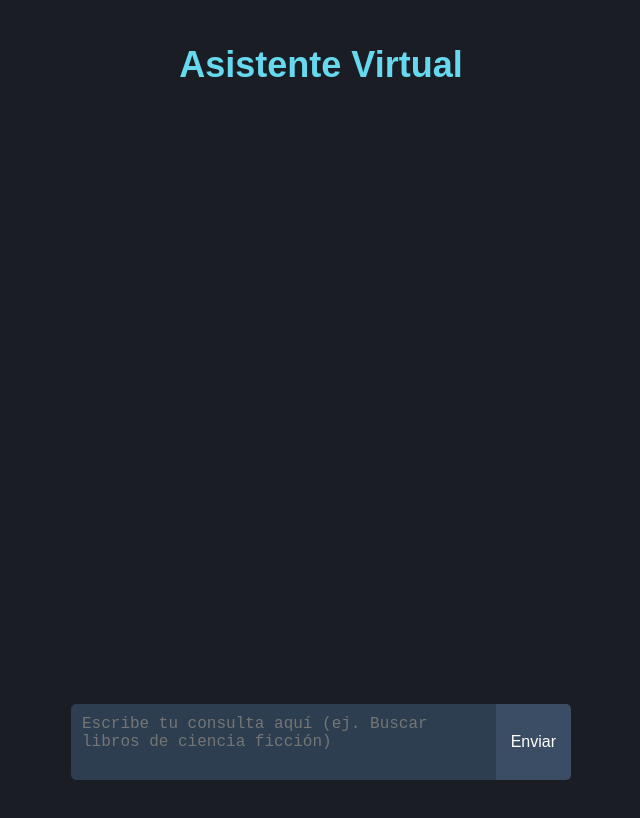
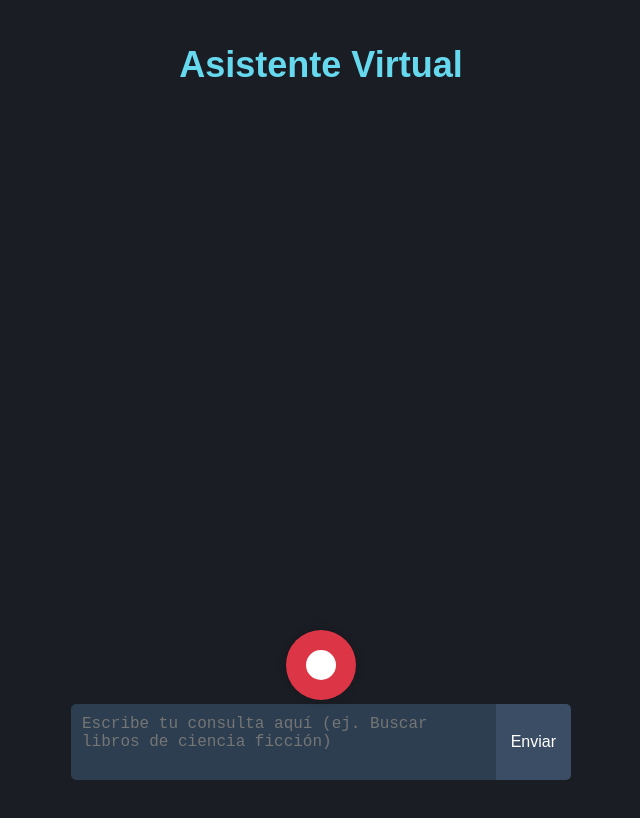
Before and after one commit to CJPD00/AI-agent, a React (Vite) app in the folder frontend/: page / in a window 1280 px wide. Shown: the top 818 px of the page, without its empty margins (319-959 px from the left). Built offline with nearby package versions, Linux system fonts and the light colour scheme.

Commit message:
voice implementation

```diff
--- a/frontend/src/App.css
+++ b/frontend/src/App.css
@@ -134,14 +134,54 @@ h1 {
   width: 100%;
 }
 
-/* @media (max-width: 768px) {
-  .response-area {
-    width: 90%;
+/* Record Button Styles */
+.record-button {
+  width: 70px;
+  height: 70px;
+  border-radius: 50%;
+  background-color: #dc3545;
+  border: none;
+  cursor: pointer;
+  display: flex;
+  justify-content: center;
+  align-items: center;
+  box-shadow: 0 0 10px rgba(0, 0, 0, 0.2);
+  transition: background-color 0.3s ease;
+  position: absolute;
+  bottom: 100px;
+}
+
+.record-button:hover {
+  background-color: #c82333;
+}
+
+.record-button:focus {
+  outline: none;
+}
+
+.record-icon {
+  width: 30px;
+  height: 30px;
+  border-radius: 50%;
+  background-color: white;
+}
+
+.record-button.recording {
+  background-color: #c82333;
+  animation: pulse 1s infinite;
+}
+
+@keyframes pulse {
+  0% {
+    transform: scale(1);
+    box-shadow: 0 0 10px rgba(0, 0, 0, 0.2);
   }
-
-  .query-area {
-    width: 100%;
-    margin-left: 0;
-    margin-right: 0;
+  50% {
+    transform: scale(1.1);
+    box-shadow: 0 0 20px rgba(0, 0, 0, 0.4);
   }
-} */
+  100% {
+    transform: scale(1);
+    box-shadow: 0 0 10px rgba(0, 0, 0, 0.2);
+  }
+}
--- a/frontend/src/App.jsx
+++ b/frontend/src/App.jsx
@@ -1,4 +1,4 @@
-import React, { useState } from "react";
+import React, { useState, useEffect } from "react";
 import "./App.css"; // Importa tu archivo de estilos CSS
 import axios from "axios";
 import { handleTextareaResize } from "./helpers/app/handleTextareaResize";
@@ -8,6 +8,57 @@ function App() {
   const [response, setResponse] = useState("");
   const [loading, setLoading] = useState(false);
   const [error, setError] = useState(null);
+  const [transcript, setTranscript] = useState("");
+  const [isListening, setIsListening] = useState(false);
+  const [recognition, setRecognition] = useState(null);
+  //const textareaRef = useRef(null);
+
+  useEffect(() => {
+    if ("webkitSpeechRecognition" in window) {
+      const newRecognition = new window.webkitSpeechRecognition();
+      newRecognition.continuous = true;
+      newRecognition.interimResults = true;
+      newRecognition.lang = "es-ES";
+
+      newRecognition.onresult = (event) => {
+        let finalTranscript = "";
+        for (let i = event.resultIndex; i < event.results.length; i++) {
+          finalTranscript += event.results[i][0].transcript;
+        }
+        setTranscript(finalTranscript);
+      };
+
+      newRecognition.onstart = () => {
+        setIsListening(true);
+      };
+
+      newRecognition.onend = () => {
+        setIsListening(false);
+      };
+
+      newRecognition.onerror = (event) => {
+        console.error("Speech recognition error:", event.error);
+        setIsListening(false);
+      };
+
+      setRecognition(newRecognition);
+    } else {
+      console.log("Speech Recognition Not Available");
+    }
+  }, []);
+
+  const toggleListening = () => {
+    if (isListening) {
+      if (recognition) {
+        recognition.stop();
+        handleSubmitWithTranscript();
+      }
+    } else {
+      if (recognition) {
+        recognition.start();
+      }
+    }
+  };
 
   const handleInputChange = (event) => {
     setQuery(event.target.value);
@@ -34,14 +85,14 @@ function App() {
     }
 
     try {
-       const result = await axios.post("http://n8n:5678/webhook/ask", {
+      const result = await axios.post("http://n8n:5678/webhook/ask", {
         query: query,
       });
       console.log(result);
       // const result =
       //   "Lorem ipsum es el texto que se usa habitualmente en diseño gráfico en demostraciones de tipografías o de borradores de diseño para probar el diseño visual antes de insertar el texto";
       setResponse(result.data.output);
-      console.log(response)
+      console.log(response);
       //setResponse(result);
       const responseArea = document.querySelector(".response-areas");
       responseArea.scrollIntoView({ behavior: "smooth" });
@@ -76,6 +127,55 @@ function App() {
     document.querySelector(".query-input").style.height = "auto";
   };
 
+  const handleSubmitWithTranscript = async () => {
+    setLoading(true);
+    setError(null);
+
+    if (!transcript.trim()) {
+      setLoading(false);
+      return;
+    }
+
+    try {
+      const result = await axios.post("http://n8n:5678/webhook/ask", {
+        query: transcript,
+      });
+      setResponse(result.data.output);
+
+      const responseArea = document.querySelector(".response-areas");
+      responseArea.scrollIntoView({ behavior: "smooth" });
+
+      const newResponseArea = document.createElement("div");
+      newResponseArea.className = "response-area";
+      newResponseArea.innerHTML = `
+        <h2>Respuesta:</h2>
+        <pre class="response-output">${response}</pre>
+      `;
+
+      const queryArea = document.createElement("div");
+      queryArea.className = "query-area";
+      queryArea.innerHTML = `
+        <span className="query-text">${transcript}</span>
+      `;
+
+      responseArea.appendChild(queryArea);
+      responseArea.appendChild(newResponseArea);
+      responseArea.scrollTo({
+        top: responseArea.scrollHeight,
+        behavior: "smooth",
+      });
+    } catch (err) {
+      setError(err.message);
+    } finally {
+      setLoading(false);
+    }
+
+    setTranscript("");
+    setQuery("");
+    document.querySelector(".query-input").style.height = "auto";
+  };
+
+
   return (
     <div className="container">
       <h1>Asistente Virtual</h1>
@@ -98,12 +198,19 @@ function App() {
           className="query-input"
           rows={3}
           placeholder="Escribe tu consulta aquí (ej. Buscar libros de ciencia ficción)"
+          disabled={isListening}
         />
-        <button type="submit" disabled={loading} className="submit-button">
+        <button type="submit" disabled={loading || isListening} className="submit-button">
           {loading ? "Cargando..." : "Enviar"}
         </button>
       </form>
       {error && <div className="error-message">Error: {error}</div>}
+      <button
+        className={`record-button ${isListening ? "recording" : ""}`}
+        onClick={toggleListening}
+      >
+        <div className="record-icon"></div>
+      </button>
     </div>
   );
 }
```
